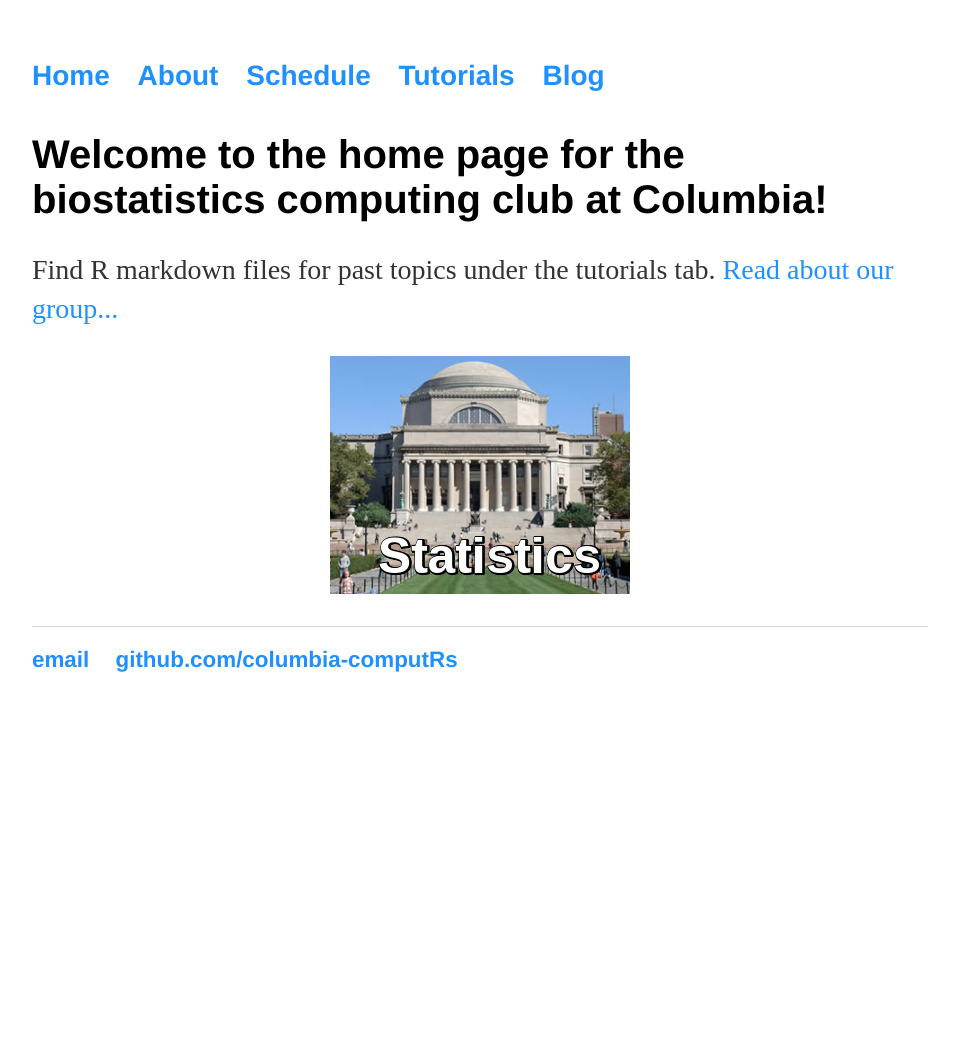
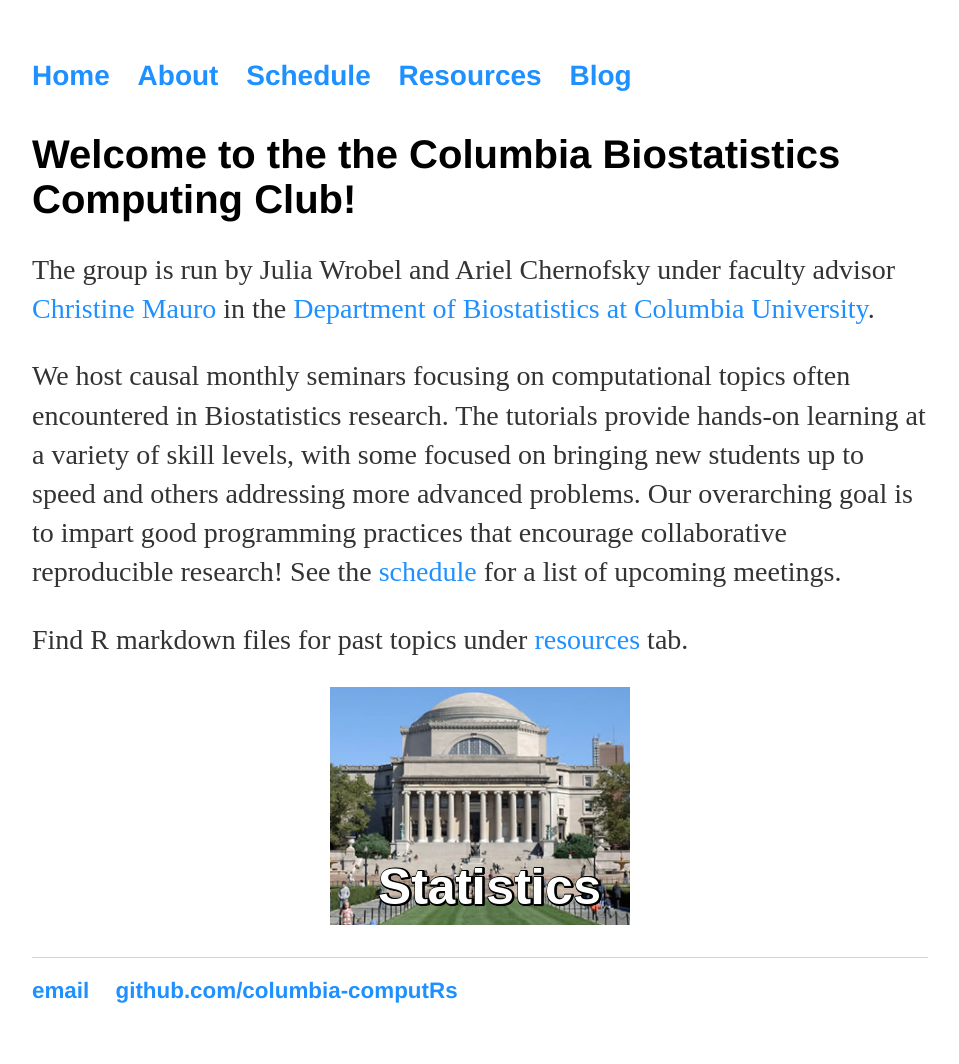
Before and after one commit to columbia-computing-club/columbia-computing-club.github.io, a Jekyll site: the page built from index.html, in a window 1280 px wide. Shown: the whole page, without its empty margins (160-1119 px from the left). Built offline with Jekyll 4.4.1, drawn with Linux system fonts in a browser that asks for light colours; before the commit the page ends 900 px from its top, so only the background shows below that.

Commit message:
deleted about page and made it all part of the home page.

```diff
--- a/_layouts/default.html
+++ b/_layouts/default.html
@@ -14,7 +14,7 @@
 <li><a href="/">Home</a></li>
 <li><a href="/about">About</a></li>
 <li><a href="/schedule">Schedule</a></li>
-<li><a href="/tutorials">Tutorials</a></li>
+<li><a href="/resources">Resources</a></li>
 <li><a href="/blog">Blog</a></li>
 </ul>
     </nav>
--- a/index.html
+++ b/index.html
@@ -4,7 +4,20 @@
 ---
 
 		<div class="blurb">
-			<h1>Welcome to the home page for the biostatistics computing club at Columbia!</h1>
-			<p>Find R markdown files for past topics under the tutorials tab. <a href="/about">Read about our group...</a></p>
+			<h1>Welcome to the the Columbia Biostatistics Computing Club!</h1>
+
+			<p>The group is run by Julia Wrobel and Ariel Chernofsky under faculty advisor
+				<a href="https://www.mailman.columbia.edu/people/our-faculty/cmm2212">Christine Mauro</a>
+				in the <a href="https://www.mailman.columbia.edu/become-student/departments/biostatistics">
+				Department of Biostatistics at Columbia University</a>.</p>
+
+		  <p>We host causal monthly seminars focusing on computational topics often encountered in Biostatistics
+				research.  The tutorials provide hands-on learning at a variety of skill levels,
+				with some focused on bringing new students up to speed and others addressing more advanced problems.
+				Our overarching goal is to impart good programming practices that encourage collaborative
+				 reproducible research! See the <a href="/schedule">schedule</a> for a list of upcoming meetings.
+
+
+			<p>Find R markdown files for past topics under <a href="/resources">resources</a> tab.</p>
 			<p> <center><img src = /assets/statsPhoto.png > </center></p>
 		</div>
```
Also changed, not shown: about/index.html (deleted, +0 -16 lines), resources/index.html (renamed from tutorials/index.html).
